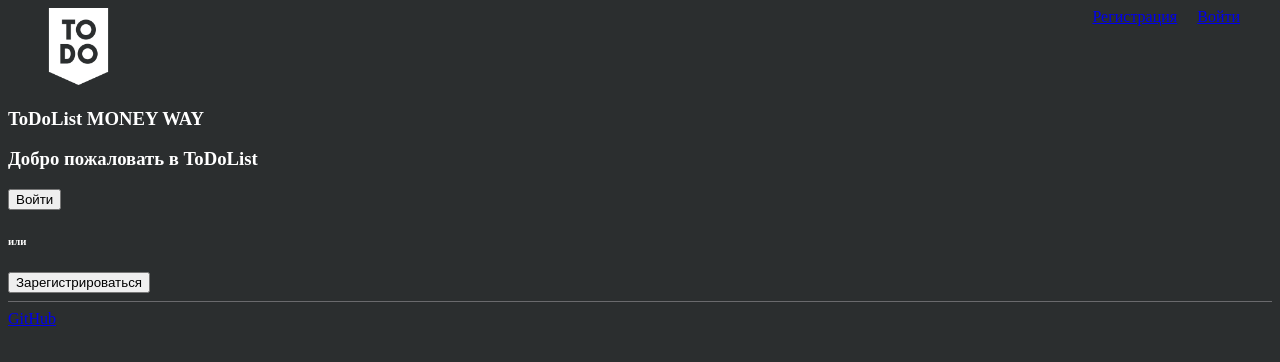
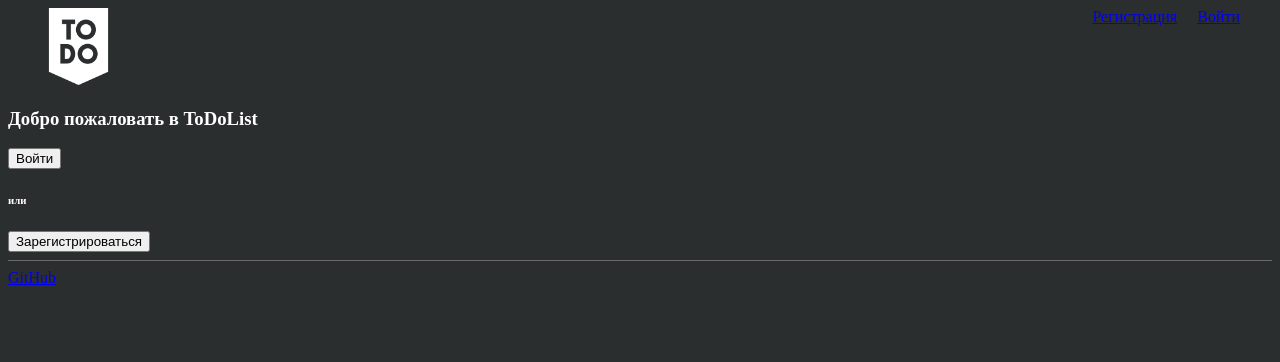
Before and after one commit to i5anin/ToDoList-vue.js, a Vue app: page / in a window 1280 px wide. Shown: the top 362 px of the page. Built offline with nearby package versions, Linux system fonts and the light colour scheme; no server answers.

Commit message:
Init uppdate

```diff
--- a/src/App.vue
+++ b/src/App.vue
@@ -3,7 +3,6 @@
     <Navbar />
     <div class="container">
       <div class="col s12 m4 l8 center">
-        <h3 class="while">ToDoList MONEY WAY</h3>
         <router-view />
         <hr />
         <Footer />
```
Also changed, not shown: 2 other files (tests, documents, lock files or other folders).
